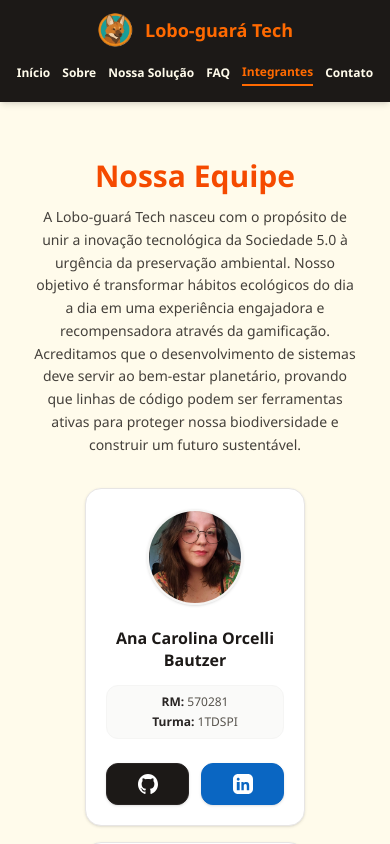
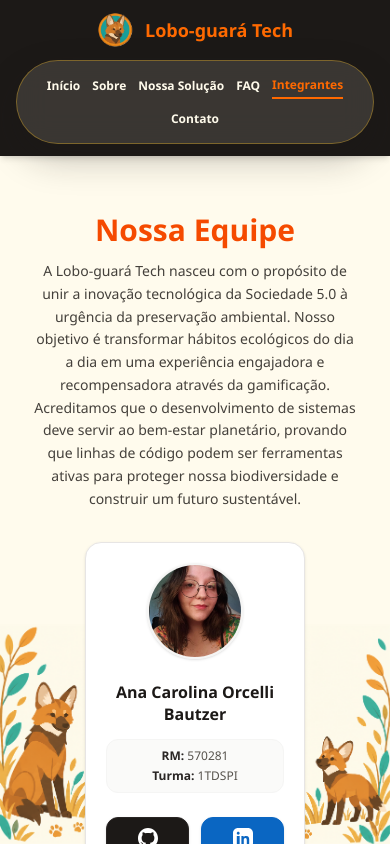
Before and after one commit to Challenger-2026/front-2.0, a React (Vite) app: page /integrantes in a window 390 px wide. Shown: the top 844 px of the page. Built offline with nearby package versions, Linux system fonts and the light colour scheme.

Commit message:
Add papel de parede e animações

```diff
--- a/src/components/Botao.tsx
+++ b/src/components/Botao.tsx
@@ -18,7 +18,7 @@ export default function Botao({
   className = '',
 }: BotaoProps) {
   const base =
-    'px-6 py-2.5 rounded-lg font-bold text-sm transition-all duration-200 inline-flex items-center justify-center select-none active:scale-95 disabled:opacity-50 disabled:cursor-not-allowed disabled:active:scale-100 cursor-pointer';
+    'wave-button px-6 py-2.5 rounded-lg font-bold text-sm transition-all duration-200 inline-flex items-center justify-center select-none active:scale-95 disabled:opacity-50 disabled:cursor-not-allowed disabled:active:scale-100 cursor-pointer';
 
   const variantes = {
     primario: 'bg-[#D35400] hover:bg-[#b84500] text-white shadow-sm hover:shadow',
--- a/src/components/CardIntegrante.tsx
+++ b/src/components/CardIntegrante.tsx
@@ -50,7 +50,7 @@ export default function CardIntegrante({
           onClick={barrarPropagacao}
           aria-label={`GitHub de ${nome}`}
           title="GitHub"
-          className="py-2.5 bg-stone-900 hover:bg-black rounded-xl transition-all shadow-sm active:scale-95 flex items-center justify-center border border-stone-800"
+          className="wave-button py-2.5 bg-stone-900 hover:bg-black rounded-xl transition-all shadow-sm active:scale-95 flex items-center justify-center border border-stone-800"
         >
           <img
             src={iconeGithub}
@@ -66,7 +66,7 @@ export default function CardIntegrante({
           onClick={barrarPropagacao}
           aria-label={`LinkedIn de ${nome}`}
           title="LinkedIn"
-          className="py-2.5 bg-[#0A66C2] hover:bg-[#084e96] rounded-xl transition-all shadow-sm active:scale-95 flex items-center justify-center border border-[#0A66C2]"
+          className="wave-button py-2.5 bg-[#0A66C2] hover:bg-[#084e96] rounded-xl transition-all shadow-sm active:scale-95 flex items-center justify-center border border-[#0A66C2]"
         >
           <img
             src={iconeLinkedin}
--- a/src/components/FaqItem.tsx
+++ b/src/components/FaqItem.tsx
@@ -25,7 +25,7 @@ export default function FaqItem({
         aria-expanded={estaAberto}
         aria-controls={`faq-resp-${indice}`}
         onClick={aoAlternar}
-        className="w-full flex items-center justify-between p-5 text-left font-semibold text-stone-800 hover:text-orange-600 transition-colors cursor-pointer select-none"
+        className="wave-button w-full flex items-center justify-between p-5 text-left font-semibold text-stone-800 hover:text-orange-600 transition-colors cursor-pointer select-none"
       >
         <span className="text-base pr-4">{pergunta}</span>
         <span
--- a/src/components/Header.tsx
+++ b/src/components/Header.tsx
@@ -14,7 +14,7 @@ export default function Header({ titulo }: CabecalhoProps) {
 
   return (
     <header className="sticky top-0 z-50 bg-stone-900 text-amber-50 px-4 sm:px-6 py-3 sm:py-4 shadow-md">
-      <div className="max-w-7xl mx-auto flex flex-col md:flex-row items-center justify-between gap-3 sm:gap-4">
+      <div className="max-w-7xl mx-auto flex flex-col lg:flex-row items-center justify-between gap-3 sm:gap-4">
 
         <Link to="/" className="flex items-center gap-3 shrink-0">
           <img
@@ -29,7 +29,7 @@ export default function Header({ titulo }: CabecalhoProps) {
 
         <nav
           aria-label="Navegação principal"
-          className="flex items-center gap-3 sm:gap-6 overflow-x-auto max-w-full pb-1 md:pb-0"
+          className="navbar"
         >
           {itensMenu.map((item) => (
             <NavLink
@@ -37,7 +37,7 @@ export default function Header({ titulo }: CabecalhoProps) {
               to={item.path}
               end={item.path === '/'}
               className={({ isActive }) =>
-                `text-xs sm:text-sm font-semibold whitespace-nowrap transition-colors py-1 ${
+                `wave-button text-xs sm:text-sm font-semibold whitespace-nowrap transition-colors py-1 ${
                   isActive
                     ? 'text-orange-500 font-bold border-b-2 border-orange-500'
                     : 'text-amber-50 hover:text-orange-400'
--- a/src/index.css
+++ b/src/index.css
@@ -7,6 +7,103 @@
   }
 }
 
+/* Papel de parede compartilhado por todas as páginas. */
+#root > div {
+  position: relative;
+  isolation: isolate;
+  background-color: #fffbed;
+}
+
+#root > div::before {
+  content: '';
+  position: fixed;
+  inset: 0;
+  z-index: -1;
+  pointer-events: none;
+  background-image: url('./assets/papel-de-parede.png');
+  background-repeat: no-repeat;
+  background-position: center;
+  background-size: contain;
+}
+
+@media (orientation: portrait) {
+  #root > div::before {
+    background-position: center bottom;
+    background-size: 100% auto;
+  }
+}
+
+/* Menu arredondado, usando o marrom, creme e laranja do site. */
+.navbar {
+  position: relative;
+  display: flex;
+  flex-wrap: wrap;
+  justify-content: center;
+  align-items: center;
+  gap: 12px;
+  max-width: 100%;
+  padding: 15px 20px;
+  background: rgba(68, 64, 60, 0.75);
+  border-radius: 60px;
+  backdrop-filter: blur(15px);
+  border: 0.5px solid rgba(251, 191, 36, 0.35);
+  box-shadow: 0 15px 35px rgba(28, 25, 23, 0.25);
+  transition: background 0.3s, box-shadow 0.3s;
+}
+
+.navbar:hover,
+.navbar:focus-within {
+  background: rgba(68, 64, 60, 0.9);
+  box-shadow: 0 15px 35px rgba(211, 84, 0, 0.2);
+}
+
+@media (max-width: 480px) {
+  .navbar {
+    gap: 8px 12px;
+    padding: 12px 16px;
+  }
+}
+
+/* ::after cria a onda decorativa dentro de cada botão. */
+.wave-button {
+  position: relative;
+  overflow: hidden;
+}
+
+.wave-button::after {
+  content: '';
+  position: absolute;
+  top: 0;
+  left: 0;
+  width: 100%;
+  height: 100%;
+  z-index: 1;
+  pointer-events: none; /* A onda não impede os cliques. */
+  border-radius: 45% 45% 0 0;
+  background: rgba(251, 191, 36, 0.18);
+  transform: translateY(100%);
+  transition: transform 0.4s ease;
+}
+
+.wave-button.active::after,
+.wave-button:active::after,
+.wave-button:focus-visible::after {
+  transform: translateY(10%);
+}
+
+/* Evita que o efeito de hover fique preso em telas de toque. */
+@media (hover: hover) {
+  .wave-button:hover::after {
+    transform: translateY(10%);
+  }
+}
+
+.wave-button:disabled::after,
+.wave-button[aria-disabled='true']::after {
+  transform: translateY(100%);
+}
+
+/* Entrada suave ao trocar de página. */
 @keyframes fadeIn {
   from {
     opacity: 0;
@@ -23,6 +120,11 @@
 }
 
 @media (prefers-reduced-motion: reduce) {
+  .wave-button::after,
+  .navbar {
+    transition: none;
+  }
+
   .animate-fade-in {
     animation: none;
     opacity: 1;
--- a/src/pages/Integrantes.tsx
+++ b/src/pages/Integrantes.tsx
@@ -149,7 +149,7 @@ export default function Integrantes() {
           target="_blank"
           rel="noopener noreferrer"
           aria-label={`GitHub de ${selecionado.nome}`}
-          className="flex-1 py-2 px-4 rounded-lg bg-stone-900 hover:bg-stone-800 text-white text-xs font-semibold transition-colors duration-200"
+          className="wave-button flex-1 py-2 px-4 rounded-lg bg-stone-900 hover:bg-stone-800 text-white text-xs font-semibold transition-colors duration-200"
         >
           GitHub
         </a>
@@ -158,7 +158,7 @@ export default function Integrantes() {
           target="_blank"
           rel="noopener noreferrer"
           aria-label={`LinkedIn de ${selecionado.nome}`}
-          className="flex-1 py-2 px-4 rounded-lg bg-[#0077b5] hover:bg-[#006097] text-white text-xs font-semibold transition-colors duration-200"
+          className="wave-button flex-1 py-2 px-4 rounded-lg bg-[#0077b5] hover:bg-[#006097] text-white text-xs font-semibold transition-colors duration-200"
         >
           LinkedIn
         </a>
```
Also changed, not shown: src/assets/papel-de-parede.png (added).
